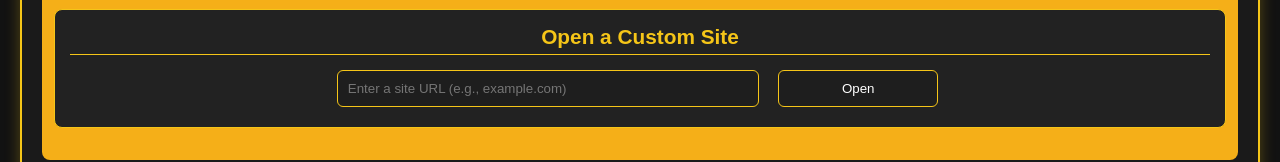
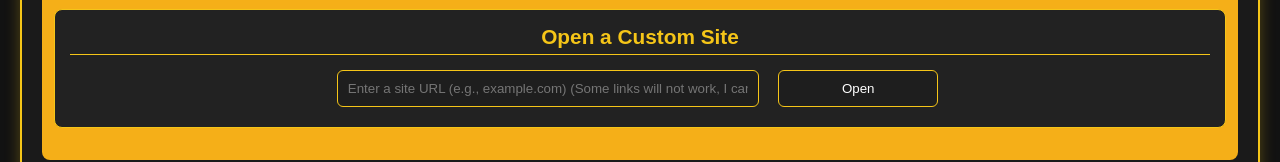
Before and after one commit to E3LightC/html_thing, a plain HTML site: page index.html in a window 1280 px wide. Shown: the part 183-345 px from the top of the page. Drawn offline with Linux system fonts and the light colour scheme.

Commit message:
Update index.html

```diff
--- a/index.html
+++ b/index.html
@@ -251,7 +251,7 @@
 
                 <div class="input-section">
                     <h2>Open a Custom Site</h2>
-                    <input type="text" id="customUrl" placeholder="Enter a site URL (e.g., example.com)" />
+                    <input type="text" id="customUrl" placeholder="Enter a site URL (e.g., example.com) (Some links will not work, I can't do anything about that.)"/>
                     <button class="button" onclick="AddCustomSite()">Open</button>
                 </div>
             </div>
```
